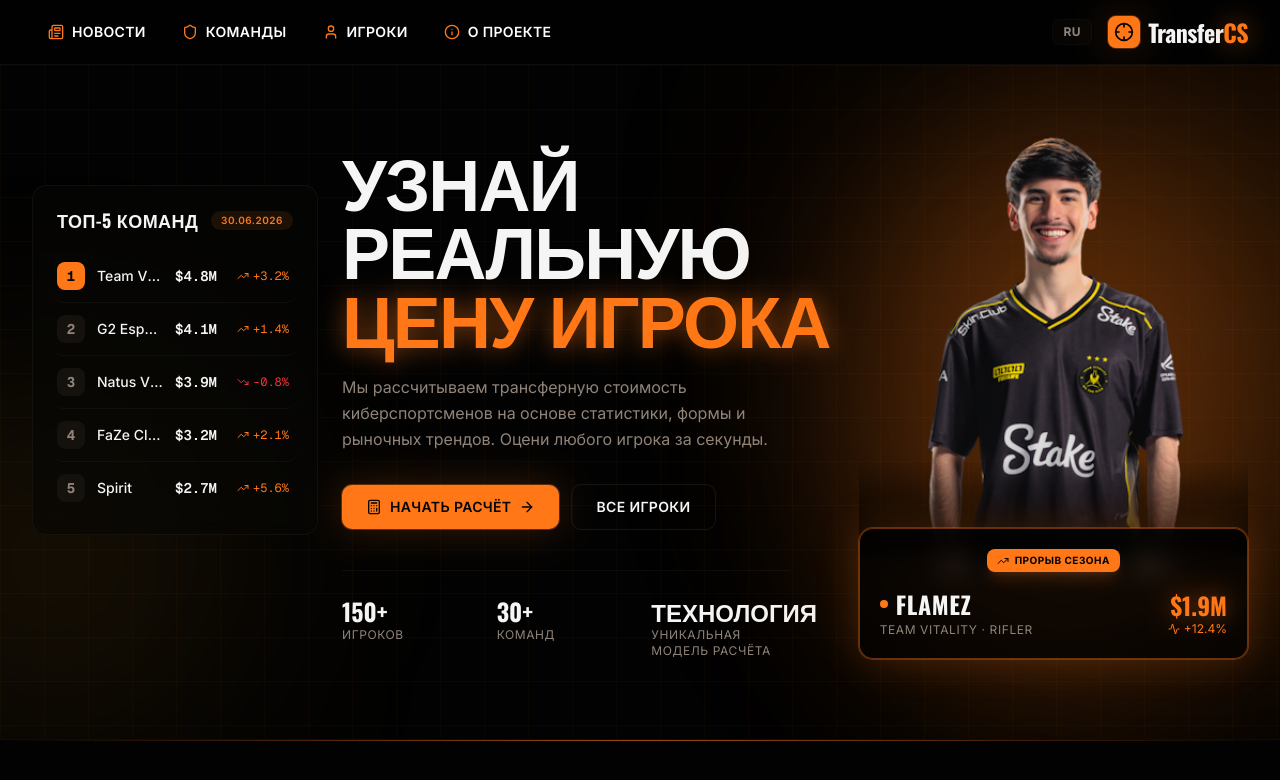
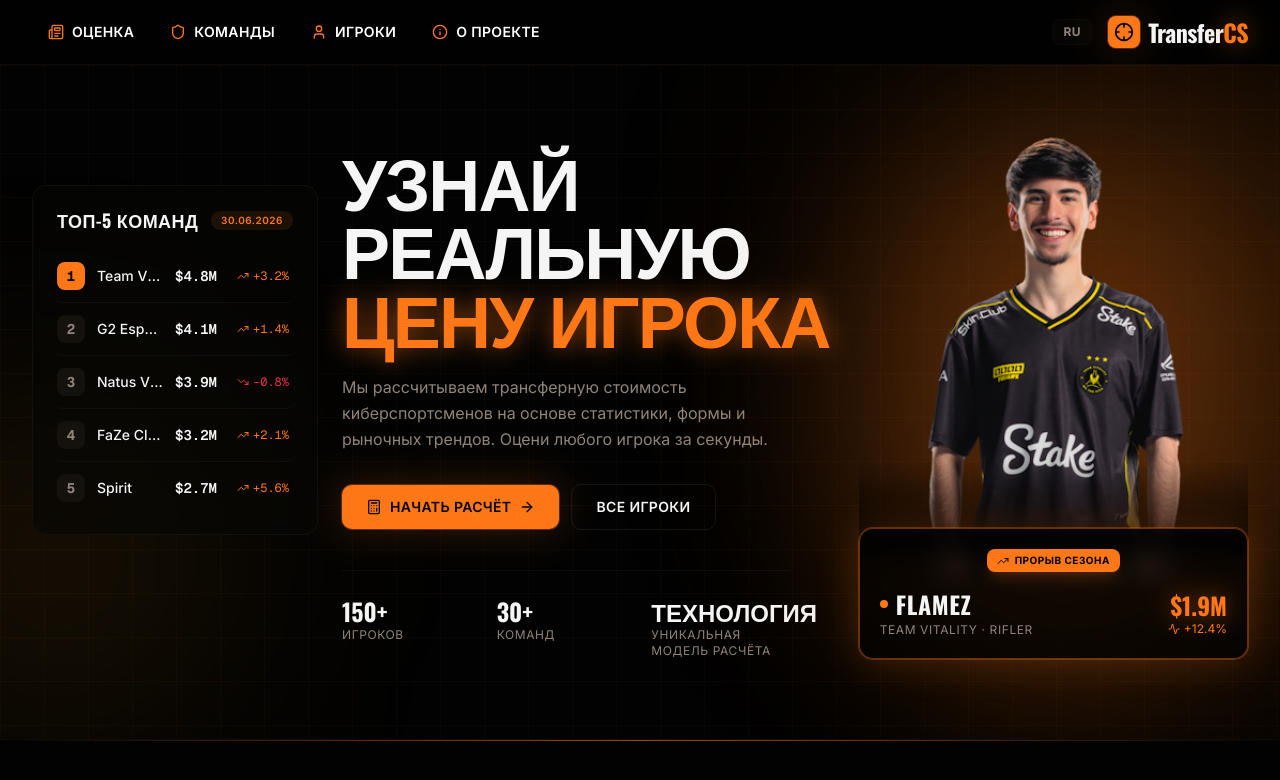
Before and after one commit to jedde0285-cloud/transfercs-website-design, a Next.js app: page / in a window 1280 px wide. Shown: the top 780 px of the page. Built offline with nearby package versions, Linux system fonts and the light colour scheme.

Commit message:
Restored v45: feat: update site-header navigation to include valuation label
Updated navigation item to use "Оценка" label from language dictionary.

```diff
--- a/components/hero.tsx
+++ b/components/hero.tsx
@@ -9,13 +9,10 @@ export function Hero() {
   const { lang, t } = useLanguage() // <-- Подключаем переводы
 
   // Настройка динамического массива статистики из словаря
- const statsItems = [
+  const statsItems = [
     { value: "150+", label: t.hero.stats.players },
     { value: "30+", label: t.hero.stats.teams },
-    {
-      value: lang === "ru" ? "ТЕХНОЛОГИЯ" : "TECHNOLOGY", // <-- Теперь переводит и само слово-значение
-      label: t.hero.stats.model
-    },
+    { value: "ТЕХНОЛОГИЯ" || "TECH", label: t.hero.stats.model }, // Используем ТЕХНОЛОГИЯ по умолчанию
   ]
 
   return (
--- a/components/language-provider.tsx
+++ b/components/language-provider.tsx
@@ -28,7 +28,7 @@ type Dict = {
 
 const dictionaries: Record<Lang, Dict> = {
   ru: {
-    nav: { calc: "Новости", teams: "Команды", players: "Игроки", about: "О проекте" },
+    nav: { calc: "Оценка", teams: "Команды", players: "Игроки", about: "О проекте" },
     hero: {
       badge: "Аналитика киберспорта · CS",
       titleTop: "Узнай реальную",
@@ -49,7 +49,7 @@ const dictionaries: Record<Lang, Dict> = {
     },
   },
   en: {
-    nav: { calc: "News", teams: "Teams", players: "Players", about: "About" },
+    nav: { calc: "Valuation", teams: "Teams", players: "Players", about: "About" },
     hero: {
       badge: "Esports analytics · CS",
       titleTop: "Discover the real",
```
